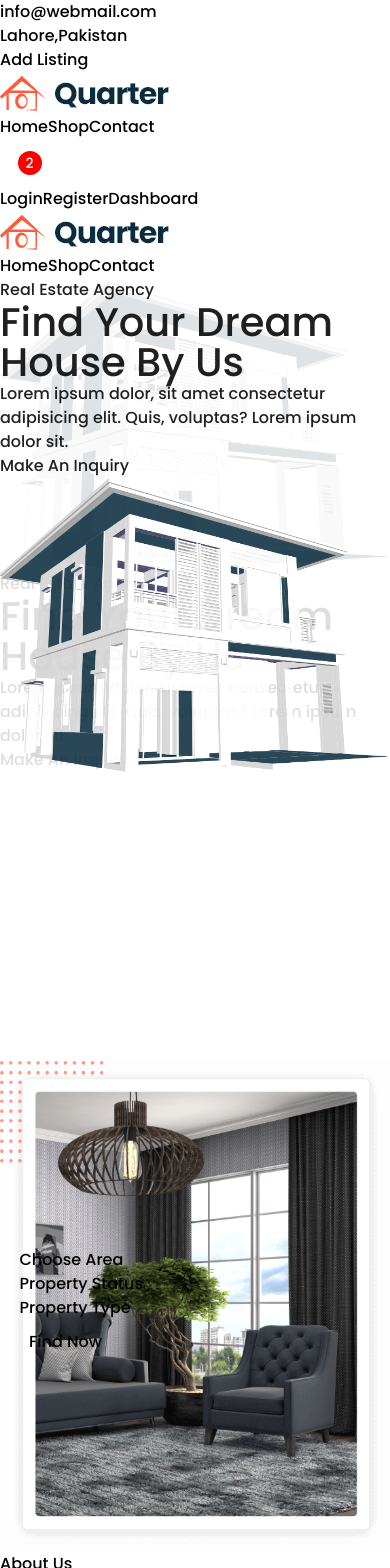
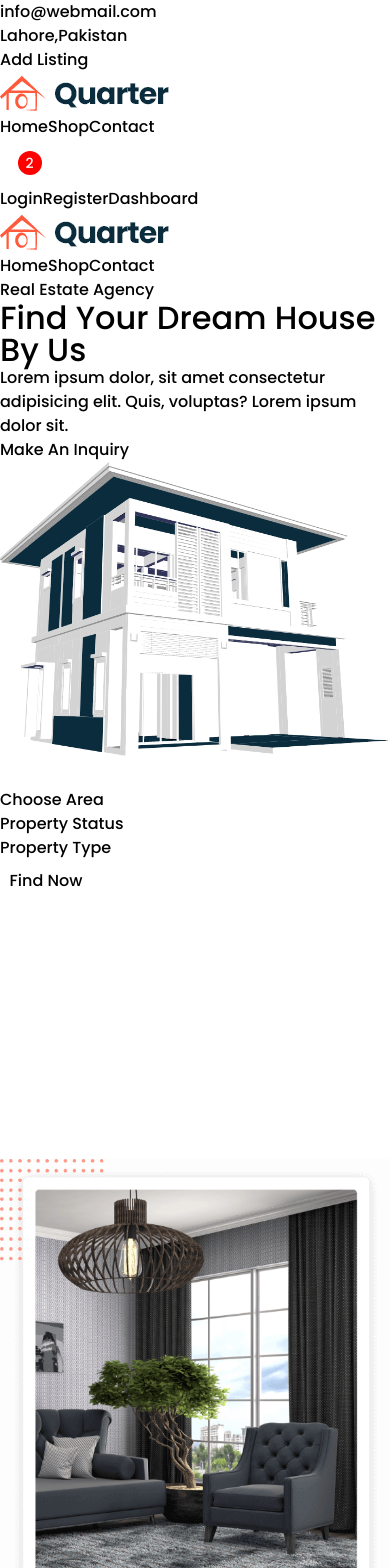
Before and after one commit to heyitsuzair/real-estate-next, a Next.js app: page / in a window 390 px wide. Shown: the top 1568 px of the page. Built offline with nearby package versions, Linux system fonts and the light colour scheme; what @material-tailwind/react would draw is missing.

Commit message:
Responsive Fixes

```diff
--- a/components/common/ListingsCard.tsx
+++ b/components/common/ListingsCard.tsx
@@ -71,11 +71,11 @@ export default function ListingsCard() {
                 <span className="text-sm text-gray-500">Estate Agents</span>
               </div>
             </div>
-            <div className="icons flex w-full justify-between xl:justify-end gap-2">
+            <div className="icons flex w-full justify-end gap-2">
               <i className="fa-solid fa-arrow-up-right-from-square text-white text-lg px-3 py-2 rounded-full bg-red-500"></i>
               <i
                 onClick={(e) => handleOpen("lg", e)}
-                className="fa-solid fa-eye cursor-pointer text-white text-lg px-3 py-2 rounded-full bg-red-500"
+                className="fa-solid hidden md:block fa-eye cursor-pointer text-white text-lg px-3 py-2 rounded-full bg-red-500"
               ></i>
             </div>
           </CardFooter>
--- a/components/common/ListingsModal.tsx
+++ b/components/common/ListingsModal.tsx
@@ -50,7 +50,7 @@ const ListingsModal = ({ size, handleOpen }: Proptypes) => {
         />
         <div className="listing-info flex flex-col w-full gap-3">
           <div className="w-64">
-            <StarRating rating={2.403} reviews={95} />
+            <StarRating justify="justify-start" rating={2.403} reviews={95} />
           </div>
           <div className="product-name text-black">
             <h1 className="text-2xl poppins font-semibold">
--- a/components/common/OwnerProfile.tsx
+++ b/components/common/OwnerProfile.tsx
@@ -25,7 +25,7 @@ const OwnerProfile = ({ ownerName, ownerHobby, isSticky }: PropTypes) => {
       <h1 className="text-2xl font-semibold mt-4">{ownerName}</h1>
       <p className="text-slate-400 text-md">{ownerHobby}</p>
       <div className="my-4">
-        <StarRating reviews={3} rating={5} />
+        <StarRating justify="justify-center" reviews={3} rating={5} />
       </div>
       <ButtonRedWithIcon
         text="Call Seller"
--- a/components/common/SliderArrows.tsx
+++ b/components/common/SliderArrows.tsx
@@ -11,14 +11,14 @@ const SliderArrows = ({ slider, top }: PropTypes) => {
       <button
         onClick={() => slider.current?.slickPrev()}
         className={`bg-red-500 text-white rounded-full hover:bg-white hover:text-red-500 transition-all absolute left-0 mx-4 ${top}`}
-        style={{ padding: "1rem 1.35rem" }}
+        style={{ padding: ".9rem 1.25rem" }}
       >
         <i className="fa text-2xl fa-arrow-left" aria-hidden="true"></i>
       </button>
       <button
         onClick={() => slider.current?.slickNext()}
         className={`bg-red-500 text-white rounded-full hover:bg-white hover:text-red-500 transition-all ${top} absolute right-0 mx-4`}
-        style={{ padding: "1rem 1.35rem" }}
+        style={{ padding: ".9rem 1.25rem" }}
       >
         <i className="fa text-2xl fa-arrow-right" aria-hidden="true"></i>
       </button>
--- a/components/common/StarRatings.tsx
+++ b/components/common/StarRatings.tsx
@@ -7,12 +7,14 @@ const StarRatings = dynamic(() => import("react-star-ratings"), {
 const StarRating = ({
   rating,
   reviews,
+  justify,
 }: {
   rating: number;
   reviews: number;
+  justify: string;
 }) => {
   return (
-    <div className="ratings flex items-center justify-center">
+    <div className={`ratings flex items-center ${justify}`}>
       <StarRatings
         rating={rating}
         starRatedColor="red"
--- a/components/home/Hero.tsx
+++ b/components/home/Hero.tsx
@@ -4,6 +4,7 @@ import Slider from "react-slick";
 import Home from "../../assets/img/21.png";
 import Link from "next/link";
 import SliderArrows from "../common/SliderArrows";
+import SearchProperty from "./SearchProperty";
 
 const Hero = () => {
   const slider = React.useRef(null);
@@ -16,11 +17,11 @@ const Hero = () => {
     slidesToScroll: 1,
     fade: true,
     adaptiveHeight: false,
-    autoplay: true,
+    autoplay: false,
     arrows: false,
   };
   return (
-    <div id="hero relative">
+    <div id="hero" className="relative">
       <Slider ref={slider} {...settings}>
         <div>
           <div className="bg-slate-100 p-12 grid grid-cols-12 items-center">
@@ -49,14 +50,14 @@ const Hero = () => {
                 </Link>
               </div>
             </div>
-            <div className="mt-20 md:mt-20 lg:mt-0 col-span-12 sm:col-span-12 md:col-span-12 lg:col-span-6">
+            <div className="mt-20 md:mt-20 lg:mt-0 col-span-12 sm:col-span-12 md:col-span-12 lg:col-span-6 hidden md:block">
               <Image src={Home} alt="Loading..." />
             </div>
           </div>
         </div>
         <div>
           <div className="bg-slate-100 p-12 grid grid-cols-12 items-center">
-            <div className="mb-16 lg:my-0 col-span-12 sm:col-span-12 md:col-span-12 lg:col-span-6">
+            <div className="mb-16 lg:my-0 hidden md:block sm:col-span-12 md:col-span-12 lg:col-span-6">
               <Image src={Home} alt="Loading..." />
             </div>
             <div className="col-span-12 sm:col-span-12 md:col-span-12 lg:col-span-6 pr-8">
@@ -70,7 +71,7 @@ const Hero = () => {
                 <h1>Find Your Dream House By Us</h1>
               </div>
               <div className="slick-description my-4 border-r-2 border-gray-300 px-4 text-slate-500">
-                <p className="text-sm pl-0 md:pl-40 lg:pl-36 leading-8">
+                <p className="text-sm pr-0 pl-10 md:pl-36 lg:pl-36 leading-8">
                   Lorem ipsum dolor, sit amet consectetur adipisicing elit.
                   Quis, voluptas? Lorem ipsum dolor sit.
                 </p>
@@ -113,13 +114,14 @@ const Hero = () => {
                 </Link>
               </div>
             </div>
-            <div className="mt-20 md:mt-20 lg:mt-0 col-span-12 sm:col-span-12 md:col-span-12 lg:col-span-6">
+            <div className="mt-20 md:mt-20 lg:mt-0 col-span-12 sm:col-span-12 md:col-span-12 lg:col-span-6 hidden md:block">
               <Image src={Home} alt="Loading..." />
             </div>
           </div>
         </div>
       </Slider>
-      <SliderArrows slider={slider} top="top-2/4 lg:top-1/3 xl:top-2/3" />
+      <SliderArrows slider={slider} top="top-2/4" />
+      <SearchProperty />
     </div>
   );
 };
--- a/components/home/SearchProperty.tsx
+++ b/components/home/SearchProperty.tsx
@@ -1,8 +1,7 @@
 import React from "react";
-import styles from "../../styles/SearchProperty.module.css";
 import MaterialSelect from "../common/MaterialSelect";
 import { AreaMenu, PropertyStatus, PropertyType } from "../../menus";
-import { useState, ChangeEvent } from "react";
+import { useState } from "react";
 import ButtonRed from "../common/ButtonRed";
 
 const SearchProperty = () => {
@@ -36,7 +35,7 @@ const SearchProperty = () => {
   return (
     <div className="p-4 mb-8">
       <div
-        className={`${styles.searchBox} bg-white p-10 rounded-lg search-property-box shadow-2xl shadow-slate-300 mx-40 grid grid-cols-12 gap-4 items-center`}
+        className={`left-0 top-87 width-90 right-0 mx-auto absolute bg-white p-10 rounded-lg search-property-box shadow-2xl shadow-slate-300 grid grid-cols-12 gap-4 items-center`}
       >
         <div className="col-span-12 sm:col-span-12 md:col-span-6 lg:col-span-3 text-center">
           <MaterialSelect
--- a/components/property/MainContent.tsx
+++ b/components/property/MainContent.tsx
@@ -105,8 +105,8 @@ const MainContent = () => {
           <div className="property-reviews">
             <HeadingLeftBordered heading="Customer Reviews" />
             <div className="my-10 grid grid-cols-12">
-              <div className="col-span-4 -ml-7">
-                <StarRating rating={4.5} reviews={10} />
+              <div className="col-span-12">
+                <StarRating justify="justify-start" rating={4.5} reviews={10} />
               </div>
             </div>
             <Comment />
--- a/pages/index.tsx
+++ b/pages/index.tsx
@@ -6,7 +6,6 @@ import Hero from "../components/home/Hero";
 import MainFocus from "../components/home/MainFocus";
 import OurAminities from "../components/home/OurAminities";
 import OurTestimonial from "../components/home/OurTestimonial";
-import SearchProperty from "../components/home/SearchProperty";
 
 export default function Home() {
   return (
@@ -19,7 +18,6 @@ export default function Home() {
         />
       </Head>
       <Hero />
-      <SearchProperty />
       <About />
       <Counters />
       <MainFocus />
--- a/styles/Hero.css
+++ b/styles/Hero.css
@@ -18,7 +18,7 @@
 }
 @media (max-width: 768px) {
   .slick-title {
-    font-size: 2.5rem;
-    line-height: 2.5rem;
+    font-size: 2rem;
+    line-height: 2rem;
   }
 }
--- a/styles/SearchProperty.module.css
+++ /dev/null
@@ -1,24 +0,0 @@
-.searchBox {
-  position: absolute;
-  width: 90%;
-  top: 42rem;
-  z-index: 10;
-  left: 0;
-  right: 0;
-  margin: 0 auto;
-}
-@media (max-width: 1024px) {
-  .searchBox {
-    top: 68rem;
-  }
-}
-@media (max-width: 991px) {
-  .searchBox {
-    top: 72rem;
-  }
-}
-@media (max-width: 392px) {
-  .searchBox {
-    top: 78rem;
-  }
-}
--- a/styles/globals.css
+++ b/styles/globals.css
@@ -19,6 +19,7 @@ input::-webkit-inner-spin-button {
 input[type="number"] {
   -moz-appearance: textfield;
 }
+
 /* Hide Input Numbers Arrow */
 .poppins {
   font-family: "Poppins", sans-serif;
@@ -60,3 +61,9 @@ input[type="number"] {
 .top-43 {
   top: 43%;
 }
+.top-87 {
+  top: 87%;
+}
+.width-90 {
+  width: 90%;
+}
```
